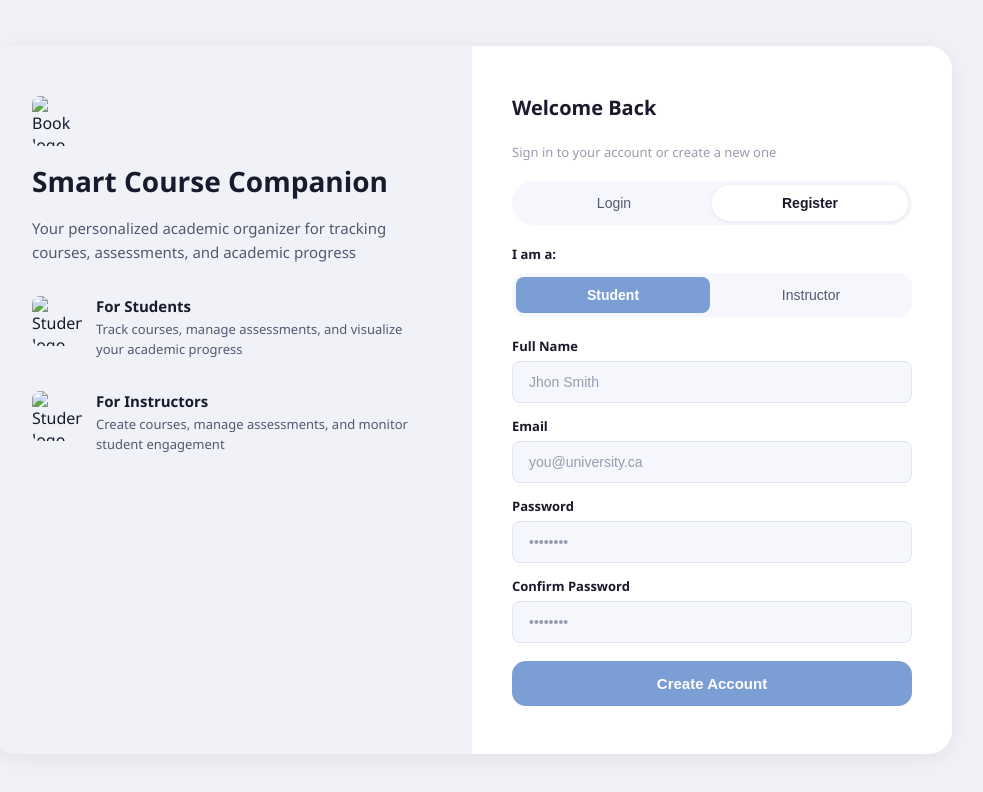
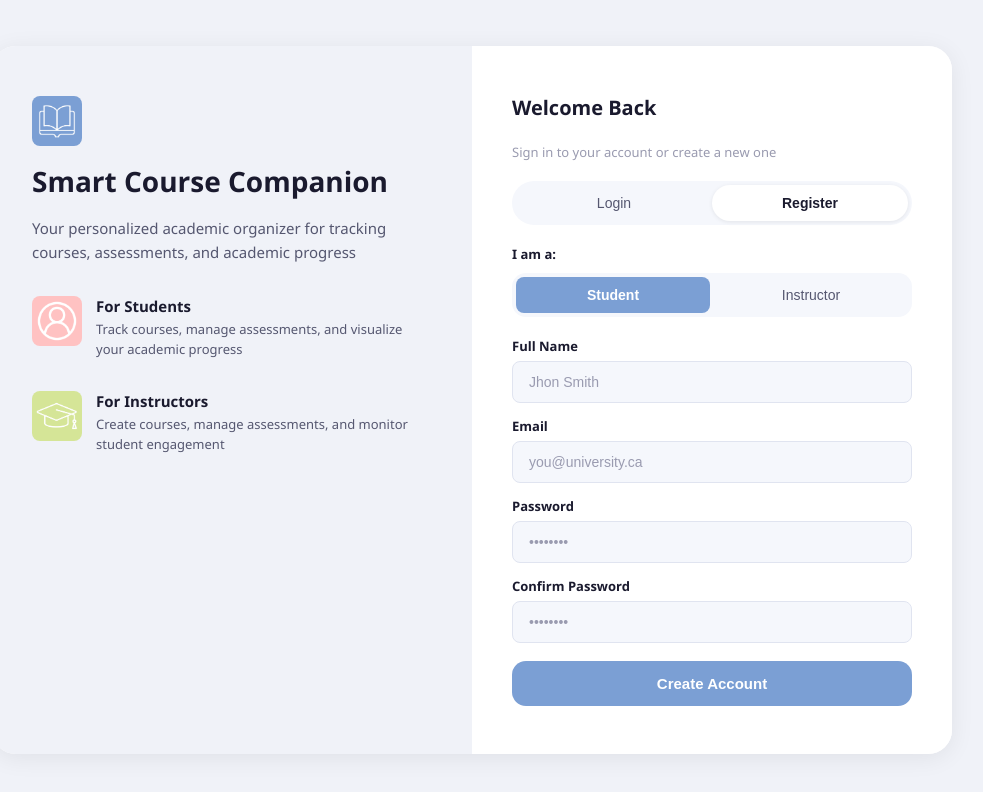
Before and after one commit to coflyd/Smart-Course-Companion-CMMT, a plain HTML site: page HTML/registerLogin.html in a window 1280 px wide. Shown: the whole page, without its empty margins (168-1151 px from the left). Drawn offline with Linux system fonts and the light colour scheme; files that its build step writes are made by us from their sources.

Commit message:
Update registerLogin.html
fix path

```diff
--- a/HTML/registerLogin.html
+++ b/HTML/registerLogin.html
@@ -9,7 +9,7 @@ Description: Register Login Page HTML
         <meta charset="UTF-8">
         <meta name="viewport" content="width=device-width, initial-scale=1.0">
         <title>Smart Course Companion</title>
-        <link rel="stylesheet" href="styleRegisterLogin.css">
+        <link rel="stylesheet" href="../CSS/styleRegisterLogin.css">
     <head>
     <body>
         <div class="container">
@@ -17,13 +17,13 @@ Description: Register Login Page HTML
             <!-- LEFT SIDE -->
             <div class="leftSection">
                 <div class="logoSCC-description">
-                    <img src="data/image_1.png" alt="Book logo" class="logo" width="50">
+                    <img src="../data/image_1.png" alt="Book logo" class="logo" width="50">
                     <h1>Smart Course Companion</h1>
                     <p class="description">Your personalized academic organizer for tracking courses, assessments, and academic progress</p>
                 </div>
 
                 <div class="feature">
-                    <img src="data/image_2.png" alt="Student logo" class="logo" width="60">
+                    <img src="../data/image_2.png" alt="Student logo" class="logo" width="60">
                     <div class="feature-content">
                         <h4>For Students</h4>
                         <p>Track courses, manage assessments, and visualize your academic progress</p>
@@ -31,7 +31,7 @@ Description: Register Login Page HTML
                 </div>
 
                 <div class="feature">
-                    <img src="data/image_3.png" alt="Student logo" class="logo" width="60">
+                    <img src="../data/image_3.png" alt="Student logo" class="logo" width="60">
                     <div class="feature-content">
                         <h4>For Instructors</h4>
                         <p>Create courses, manage assessments, and monitor student engagement</p>
@@ -82,6 +82,6 @@ Description: Register Login Page HTML
                 </form>
             </div>
         </div>
-        <script src="scriptRegisterLogin.js"></script>
+        <script src="../JavaScript/scriptRegisterLogin.js"></script>
     </body>
 </html>
```
